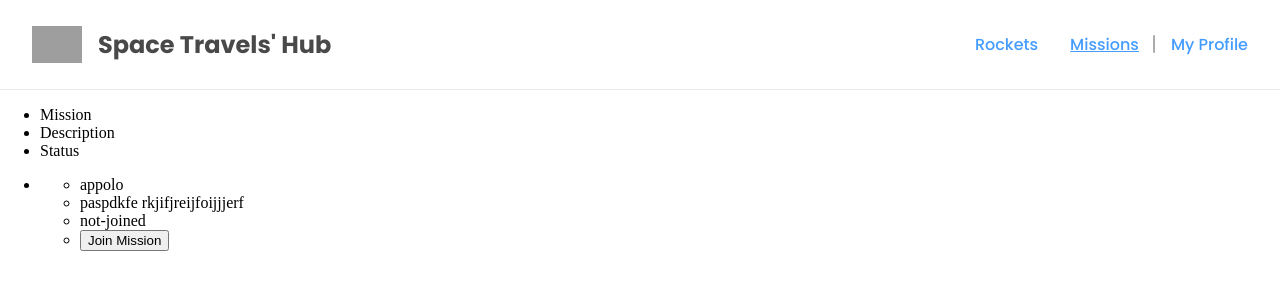
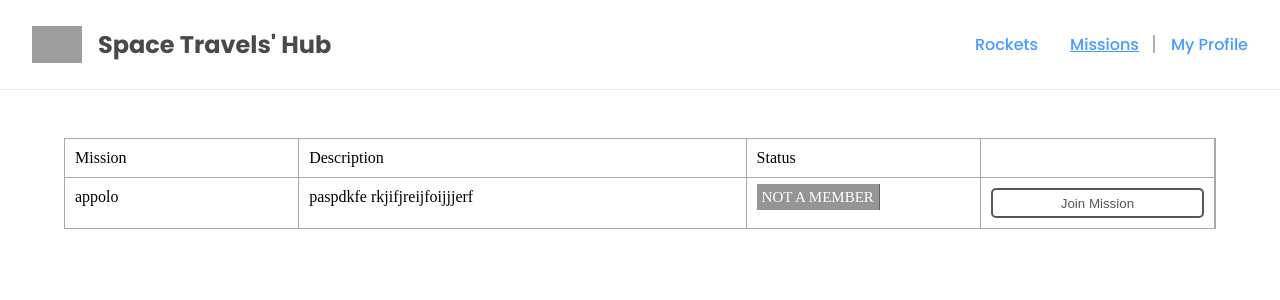
Before and after one commit to Cluab/space-travelers-hub, a React (Create React App) app: page /missions in a window 1280 px wide. Shown: the top 300 px of the page. Built offline with nearby package versions, Linux system fonts and the light colour scheme; grey boxes are pictures that could not be loaded.

Commit message:
add main styling

```diff
--- /dev/null
+++ b/src/Components/Mission/Mission.css
@@ -0,0 +1,51 @@
+.mission-container {
+    border: 1px solid rgba(0, 0, 0, 0.336);
+    border-top: none;
+}
+
+.mission-info {
+    margin-top: 0;
+    padding-left: 0;
+    list-style: none;
+    display: flex;
+}
+
+.mission-info :nth-child(1) {
+    padding: 10px;
+    width: 20%;
+    border-right: 1px solid rgba(0, 0, 0, 0.336);
+}
+.mission-info :nth-child(2) {
+    padding: 10px;
+    width: 40%;
+    border-right: 1px solid rgba(0, 0, 0, 0.336);
+}
+.mission-info :nth-child(3) {
+    width: 20%;
+    padding: 10px;
+    border-right: 1px solid rgba(0, 0, 0, 0.336);
+
+}
+
+.mission-info :nth-child(3) span {
+    font-size: 15px;
+    padding: 5px;
+    background-color: rgb(150, 148, 148);
+    color: white;
+}
+.mission-info :nth-child(4) {
+
+    padding: 10px;
+    width: 20%;
+    border-right: 1px solid rgba(0, 0, 0, 0.336);
+}
+
+.mission-info :nth-child(4) button {
+    height: 30px;
+    width: 100%;
+    padding: 0;
+    background-color: white;
+    color: rgb(88, 87, 87);
+    border: 2px solid rgb(88, 87, 87);
+    border-radius: 5px;
+}
--- a/src/Components/Mission/Mission.jsx
+++ b/src/Components/Mission/Mission.jsx
@@ -1,16 +1,17 @@
 import PropTypes from 'prop-types';
+import './Mission.css';
 
 const Mission = (props) => {
   const { name, description, status } = props;
 
   return (
-    <li>
-      <ul>
-        <li>{name}</li>
-        <li>{description}</li>
-        <li>{status}</li>
-        <li><button type="button">Join Mission</button></li>
-      </ul>
+    <li className="mission-container">
+      <div className="mission-info">
+        <div>{name}</div>
+        <div>{description}</div>
+        <div><span className="mission-status">{status}</span></div>
+        <div><button type="button">Join Mission</button></div>
+      </div>
     </li>
   );
 };
--- a/src/Pages/Missions/Missions.css
+++ b/src/Pages/Missions/Missions.css
@@ -0,0 +1,43 @@
+.missions-container {
+  margin: 4rem;
+  margin-top: 2rem;
+  display: flex;
+  flex-direction: column;
+}
+
+.missions-titles {
+    padding-left: 0;
+    list-style: none;
+    display: flex;
+    border: 1px solid rgba(0, 0, 0, 0.336);
+    margin-bottom: 0;
+}
+
+.missions-titles :nth-child(1) {
+    padding: 10px;
+    width: 20%;
+    border-right: 1px solid rgba(0, 0, 0, 0.336);
+}
+
+.missions-titles :nth-child(2) {
+    padding: 10px;
+    border-right: 1px solid rgba(0, 0, 0, 0.336);
+    width: 40%;
+}
+
+.missions-titles :nth-child(3) {
+    padding: 10px;
+    border-right: 1px solid rgba(0, 0, 0, 0.336);
+    width: 20%;
+}
+
+.missions-titles :nth-child(4) {
+    padding: 10px;
+    border-right: 1px solid rgba(0, 0, 0, 0.336);
+    width: 20%;
+}
+.missions {
+    margin-top: 0;
+    list-style: none;
+    padding-left: 0;
+}
--- a/src/Pages/Missions/Missions.jsx
+++ b/src/Pages/Missions/Missions.jsx
@@ -1,4 +1,5 @@
 import Mission from '../../Components/Mission/Mission';
+import './Missions.css';
 
 const MissionPage = () => (
   <div className="missions-container">
@@ -6,13 +7,14 @@ const MissionPage = () => (
       <li>Mission</li>
       <li>Description</li>
       <li>Status</li>
+      <li />
     </ul>
-    <ul>
+    <ul className="missions">
       <Mission
         name="appolo"
         description="paspdkfe
     rkjifjreijfoijjjerf"
-        status="not-joined"
+        status="NOT A MEMBER"
       />
 
     </ul>
```
